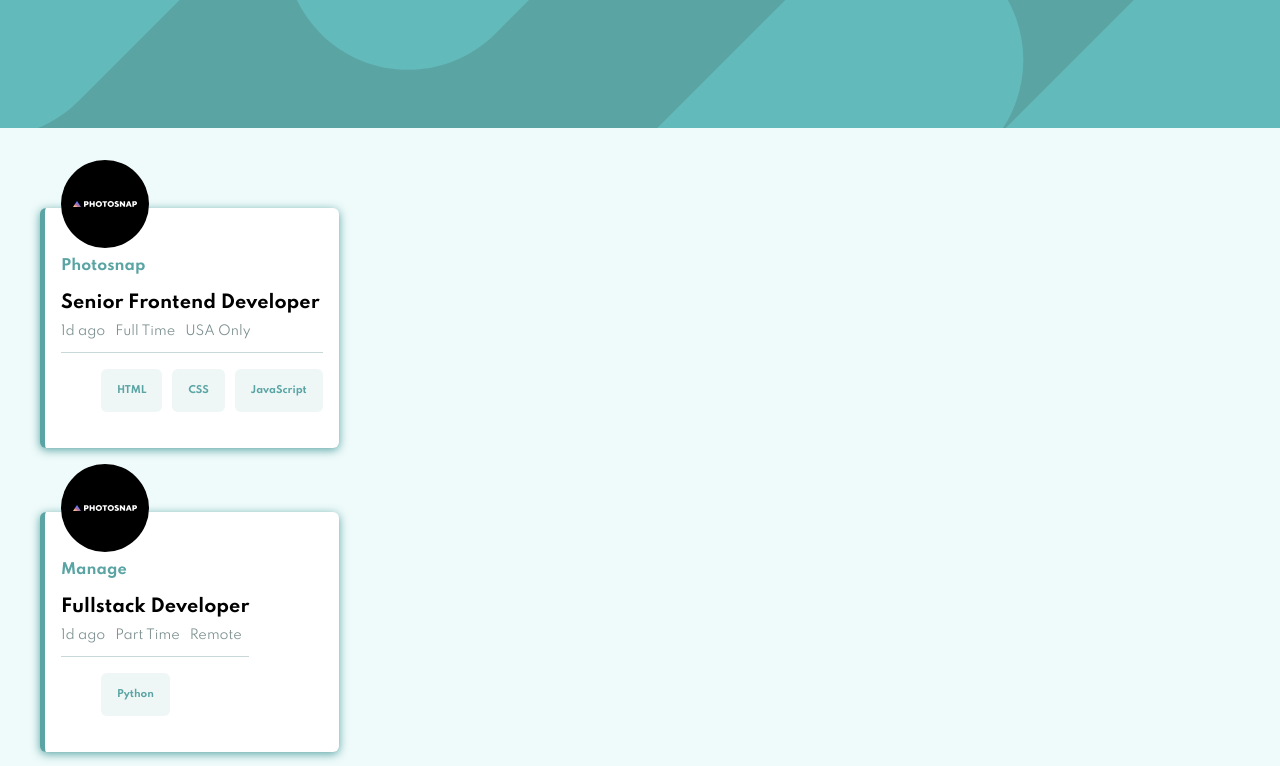
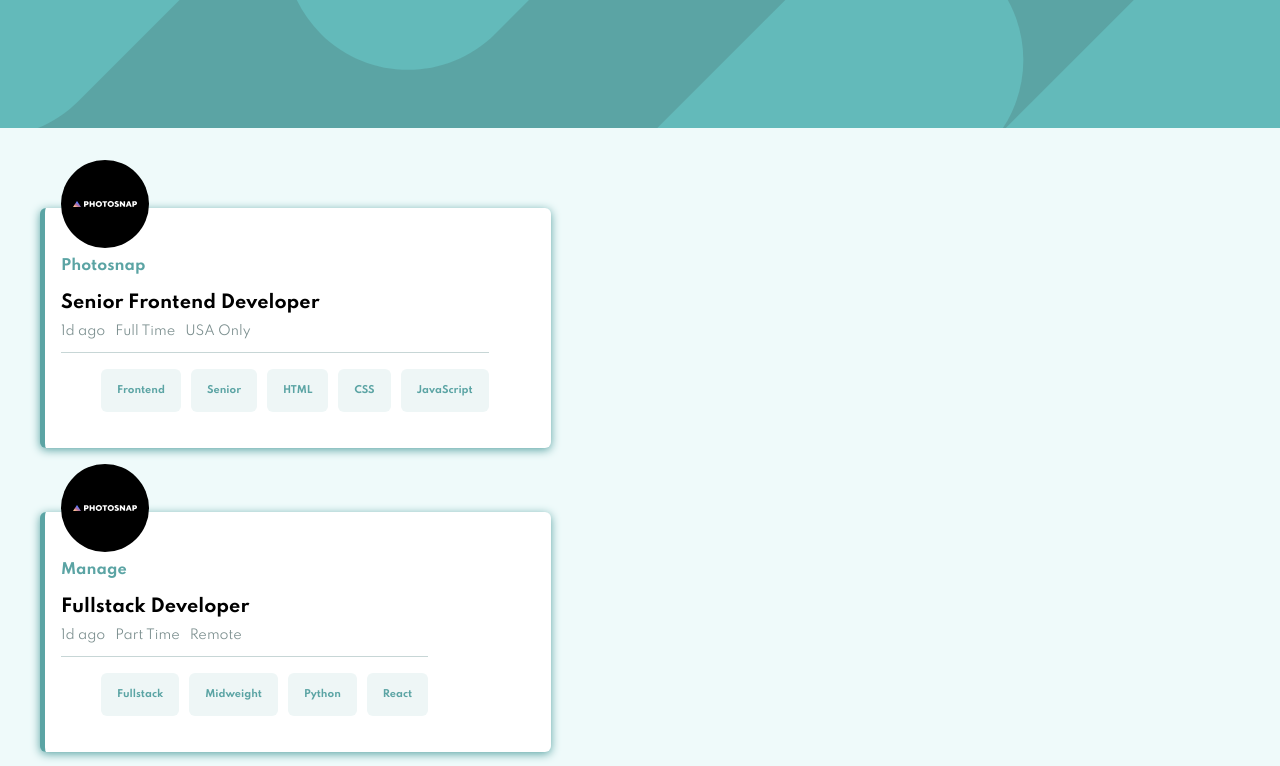
Before and after one commit to AndyBeable/static-job-listing, a Vue app: page / in a window 1280 px wide. Shown: the top 766 px of the page. Built offline with nearby package versions, Linux system fonts and the light colour scheme.

Commit message:
role level and tools render

```diff
--- a/src/components/JobItem.vue
+++ b/src/components/JobItem.vue
@@ -5,13 +5,17 @@
     <div>
       <h3>{{ company }}</h3>
       <p class="position">{{ position }}</p>
+
       <div class="job-details">
         <p>{{ postedAt }}</p>
         <p>{{ contract }}</p>
         <p>{{ location }}</p>
       </div>
       <ul>
+        <li>{{ role }}</li>
+        <li>{{ level }}</li>
         <li v-for="language in languages" :key="language">{{ language }}</li>
+        <li v-for="tool in tools" :key="tool">{{ tool }}</li>
       </ul>
     </div>
   </div>
@@ -29,6 +33,9 @@ export default {
     'location',
     'image',
     'languages',
+    'role',
+    'level',
+    'tools',
   ],
   computed: {},
 };
--- a/src/components/layout/JobList.vue
+++ b/src/components/layout/JobList.vue
@@ -12,7 +12,10 @@
           :contract="job.contract"
           :location="job.location"
           :image="job.image"
+          :role="job.role"
+          :level="job.level"
           :languages="job.languages"
+          :tools="job.tools"
         ></job-item>
       </base-card>
     </ul>
```
